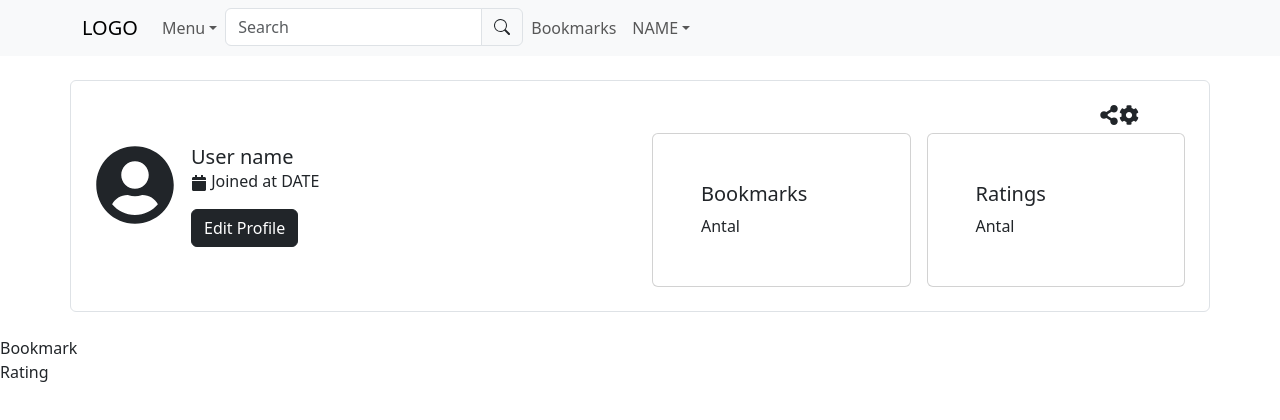
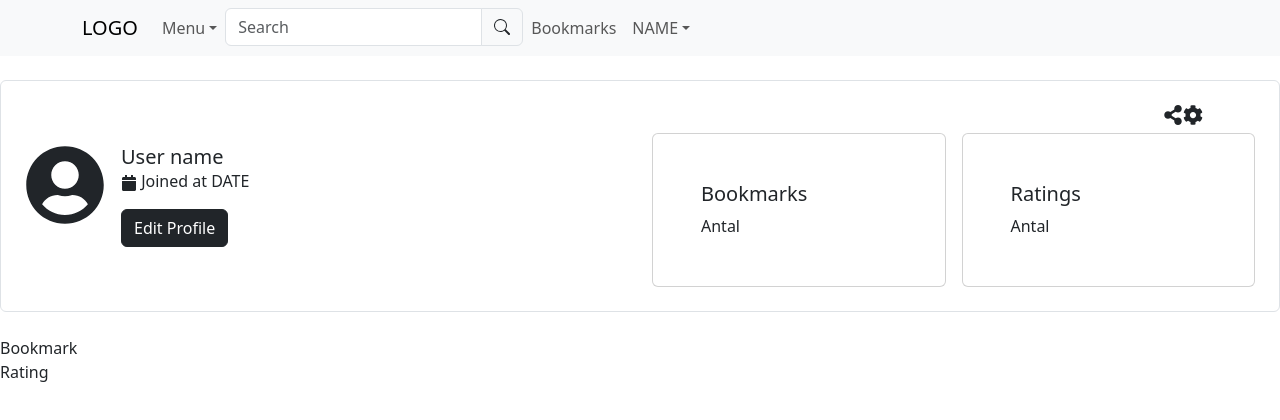
Before and after one commit to SofNyb/moviedatabase, a React (Vite) app: page /profile/1 in a window 1280 px wide. Shown: the top 420 px of the page. Built offline with nearby package versions, Linux system fonts and the light colour scheme.

Commit message:
changed container to div

```diff
--- a/src/User/UserHero.jsx
+++ b/src/User/UserHero.jsx
@@ -7,7 +7,7 @@ import { FaCalendar, FaCog, FaShareAlt, FaUserCircle } from "react-icons/fa";
 
 function UserHero() {
   return (
-    <Container className="my-4 p-4 border rounded">
+    <div className="my-4 p-4 border rounded">
       <Row className="align-items-center">
         <Col md={6}>
           <div className="d-flex align-items-start gap-3">
@@ -50,7 +50,7 @@ function UserHero() {
           </Row>
         </Col>
       </Row>
-    </Container>
+    </div>
   );
 }
 
```
